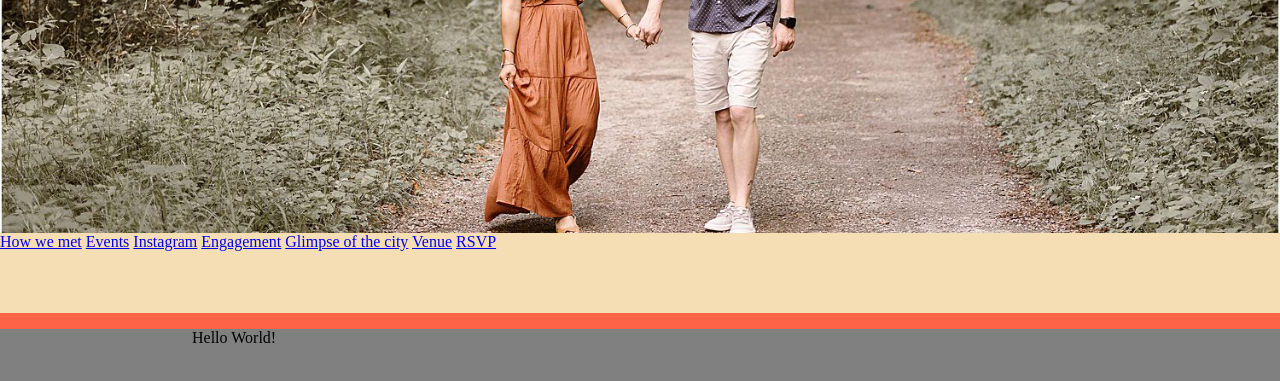
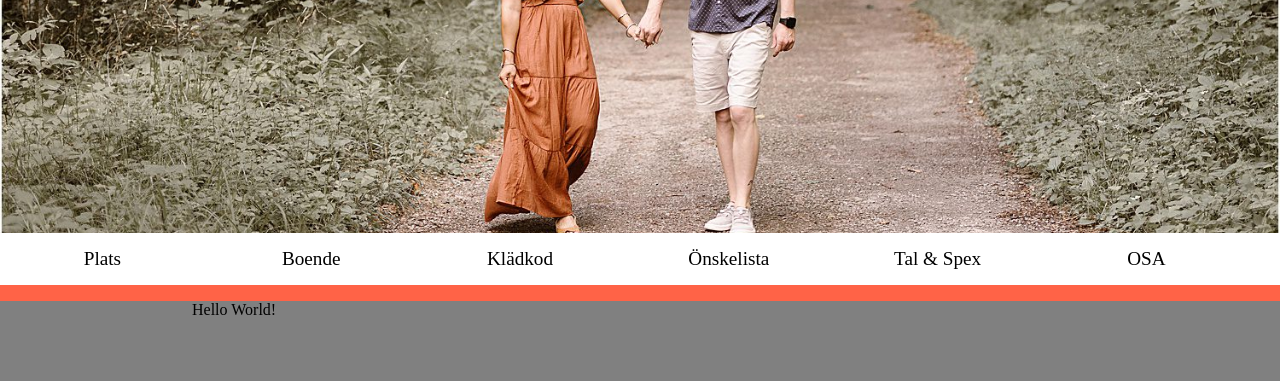
Before and after one commit to AxelFrosthagen/wedding-website, a plain HTML site: page index.html in a window 1280 px wide. Shown: the part 487-868 px from the top of the page. Drawn offline with Linux system fonts and the light colour scheme.

Commit message:
Navigation bar basic style and layout

```diff
--- a/alt.css
+++ b/alt.css
@@ -2,4 +2,9 @@
     container {
         width: 95vw;
     }
+
+    nav {
+        display: none;
+        /* TODO: Fix accordian menu */
+    }
 }
--- a/index.html
+++ b/index.html
@@ -15,13 +15,12 @@
         <img src="images/logo.png" width="33%" />
     </div>
     <nav>
-        <a href="#intro">How we met</a>
-        <a href="#events">Events</a>
-        <a href="#instagram">Instagram</a>
-        <a href="#eng-pics">Engagement</a>
-        <a href="#video-bg">Glimpse of the city</a>
-        <a href="#map" class="login">Venue</a>
-        <a href="#rsvp" class="btn-white btn-small">RSVP</a>
+        <a href="#intro">Plats</a>
+        <a href="#events">Boende</a>
+        <a href="#instagram">Klädkod</a>
+        <a href="#eng-pics">Önskelista</a>
+        <a href="#eng-pics">Tal & Spex</a>
+        <a href="#rsvp">OSA</a>
     </nav>
     <section>
         <container>
@@ -31,6 +30,7 @@
 
     <section class="rsvp text-center" id="rsvp">
         <container>
+            <!-- TODO: Add modal with confirmation -->
             <h3>Vad väntar du på?</h3>
             <p>Sista dagen att OSA är 1 september, men varför inte anmäla sig nu!</p>
             <form id="rsvp-form" class="rsvp-form" action="" method="POST">
--- a/style.css
+++ b/style.css
@@ -17,10 +17,24 @@ container {
 
 nav {
     width: 100%;
-    height: 10vh;
-    background-color: wheat;
+    background-color: white;
     position: sticky;
     top: 0;
+}
+
+nav a {
+    display: inline-block;
+    width: 16%;
+    /* TODO: Fill width correctly */
+    text-align: center;
+    text-decoration: none;
+    color: black;
+    font-size: 1.2rem;
+    margin: 15px 0;
+}
+
+nav a:hover {
+    background-color: wheat;
 }
 
 .hero {
```
